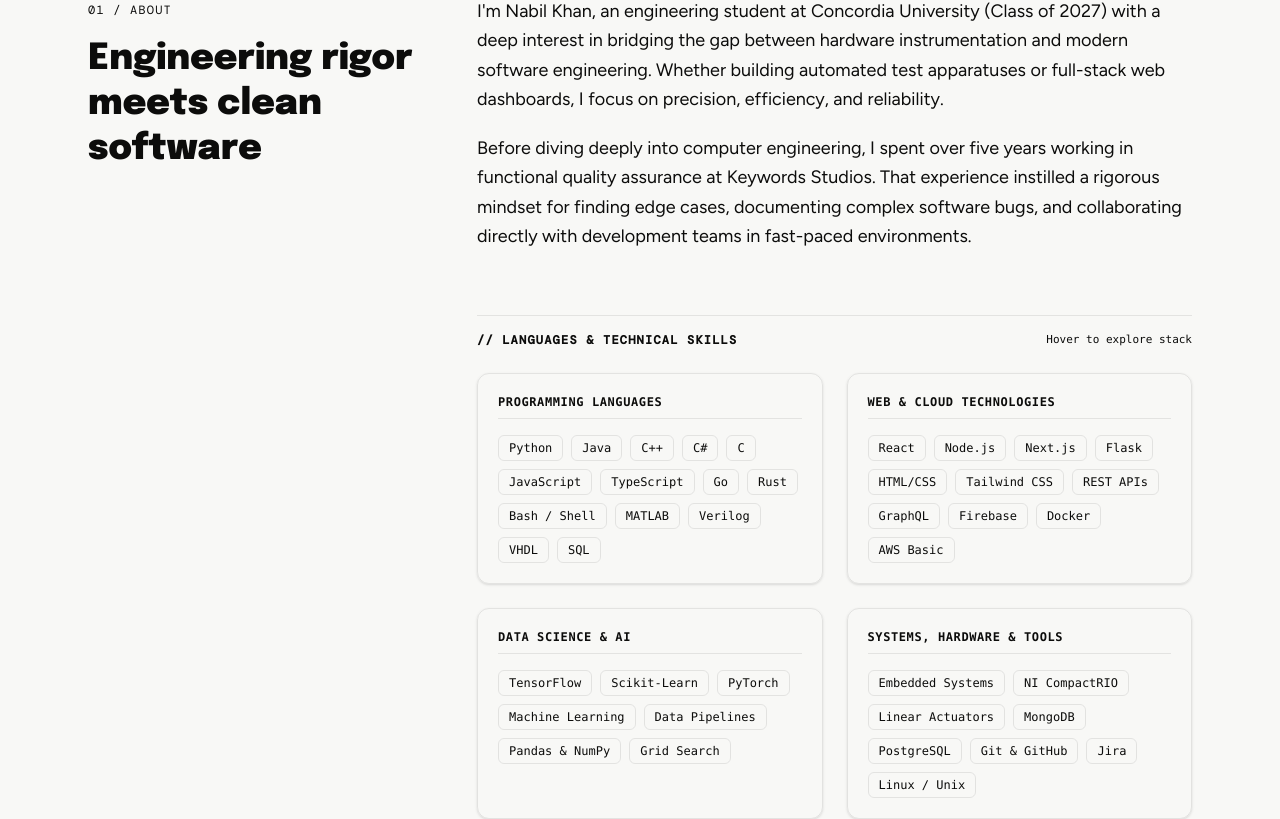
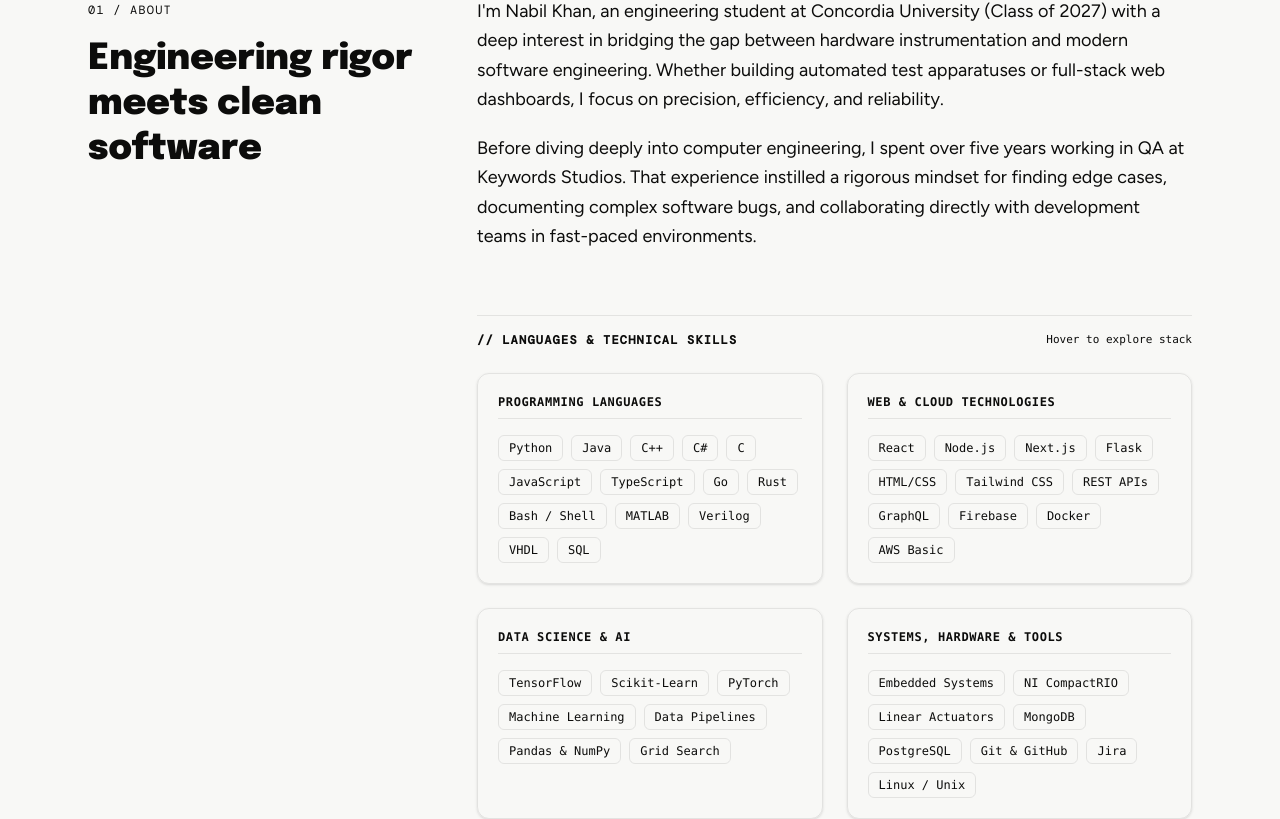
Before and after one commit to nabnab00/nabnab00.github.io, a React (Vite) app: page / in a window 1280 px wide. Shown: the part 932-1751 px from the top of the page. Built offline with nearby package versions, Linux system fonts and the light colour scheme; a web font is replaced by a local one.

Commit message:
Update role description for Keywords Studios experience

```diff
--- a/src/app/App.tsx
+++ b/src/app/App.tsx
@@ -99,7 +99,7 @@ const EXPERIENCE = [
   },
   {
     company: "Keywords Studios",
-    role: "Functional QA Tester & QA Intern",
+    role: "QA Tester & QA Intern",
     period: "June 2017 — Sept 2022",
     location: "Montreal, QC",
     points: [
@@ -412,7 +412,7 @@ export default function App() {
                 I&apos;m Nabil Khan, an engineering student at Concordia University (Class of 2027) with a deep interest in bridging the gap between hardware instrumentation and modern software engineering. Whether building automated test apparatuses or full-stack web dashboards, I focus on precision, efficiency, and reliability.
               </p>
               <p>
-                Before diving deeply into computer engineering, I spent over five years working in functional quality assurance at Keywords Studios. That experience instilled a rigorous mindset for finding edge cases, documenting complex software bugs, and collaborating directly with development teams in fast-paced environments.
+                Before diving deeply into computer engineering, I spent over five years working in QA at Keywords Studios. That experience instilled a rigorous mindset for finding edge cases, documenting complex software bugs, and collaborating directly with development teams in fast-paced environments.
               </p>
             </div>
 
```
